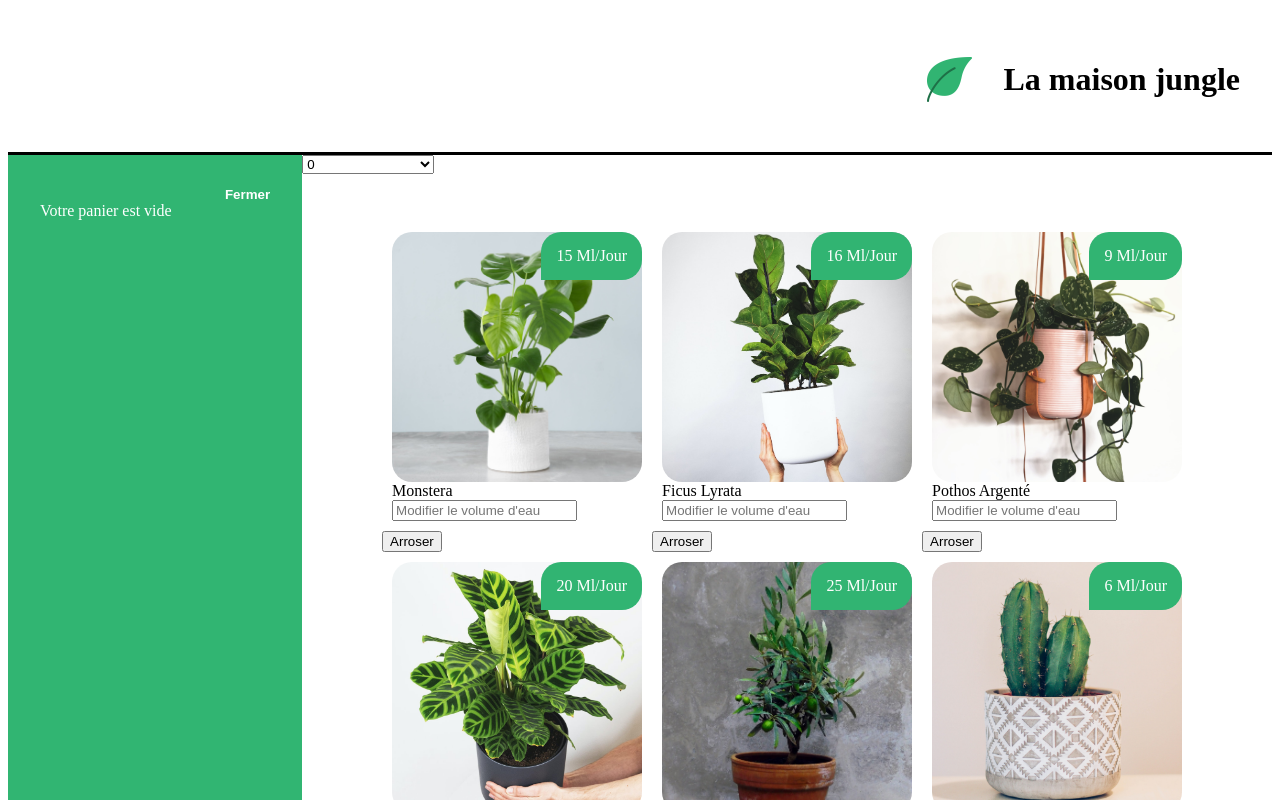
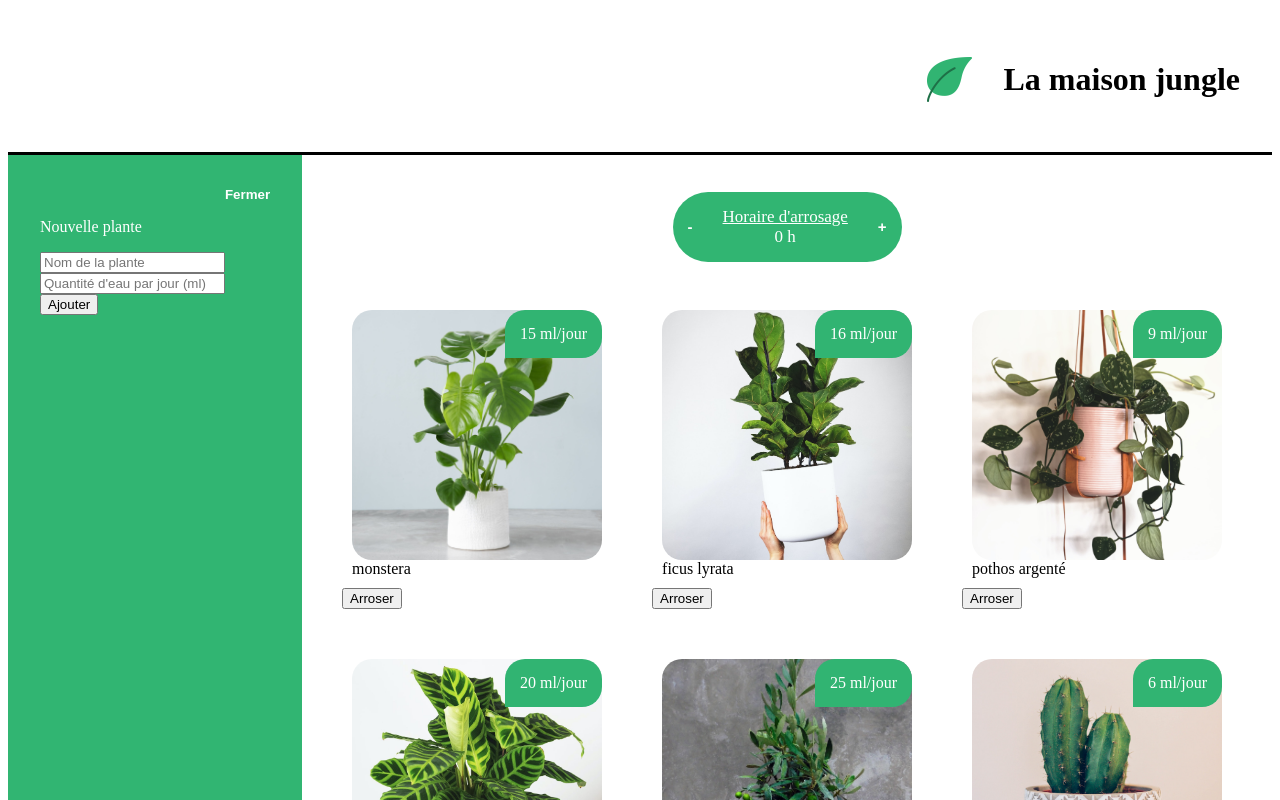
Before and after one commit to PierreQuignon/la-maison-jungle, a React (Create React App) app: page / in a window 1280 px wide. Shown: the top 800 px of the page. Built offline with nearby package versions, Linux system fonts and the light colour scheme.

Commit message:
changed many things to the shoppingList

```diff
--- a/src/components/Cart.js
+++ b/src/components/Cart.js
@@ -1,51 +1,41 @@
-import { useState, useEffect } from 'react'
-import '../styles/Cart.css'
+import { useState, useEffect } from "react";
+import "../styles/Cart.css";
 
 function Cart({ cart, updateCart }) {
-	const [isOpen, setIsOpen] = useState(true)
+  const [isOpen, setIsOpen] = useState(true);
   const total = cart.reduce(
     (acc, plantType) => acc + plantType.amount * plantType.price,
     0
-	)
+  );
   useEffect(() => {
-		document.title = `LMJ: ${total}€ d'achats`
-	}, [total])
+    document.title = `LMJ: ${total}€ d'achats`;
+  }, [total]);
 
   return isOpen ? (
-		<div className='lmj-cart'>
+    <div className="lmj-cart">
       <button
-				className='lmj-cart-toggle-button'
+        className="lmj-cart-toggle-button"
         onClick={() => setIsOpen(false)}
       >
         Fermer
       </button>
-			{cart.length > 0 ? (
       <div>
-					<h2>Panier</h2>
-					<ul>
-						{cart.map(({ name, price, amount }, index) => (
-							<div key={`${name}-${index}`}>
-								{name} {price}€ x {amount}
+        <p>Nouvelle plante</p>
+        <input placeholder="Nom de la plante"></input>
+        <input placeholder="Quantité d'eau par jour (ml)"></input>
+        <button>Ajouter</button>
       </div>
-						))}
-					</ul>
-					<h3>Total :{total}€</h3>
-					<button onClick={() => updateCart([])}>Vider le panier</button>
     </div>
   ) : (
-				<div>Votre panier est vide</div>
-			)}
-		</div>
-	) : (
-		<div className='lmj-cart-closed'>
+    <div className="lmj-cart-closed">
       <button
-				className='lmj-cart-toggle-button'
+        className="lmj-cart-toggle-button"
         onClick={() => setIsOpen(true)}
       >
-				Ouvrir le Panier
+        Ajouter une plante
       </button>
     </div>
-	)
+  );
 }
 
-export default Cart
+export default Cart;
--- a/src/components/PlantItem.js
+++ b/src/components/PlantItem.js
@@ -6,7 +6,6 @@ function PlantItem({ cover, name, price }) {
 			<span className='lmj-plant-item-price'>{price} ml/jour</span>
 			<img className='lmj-plant-item-cover' src={cover} alt={`${name} cover`} />
 			{name}
-      <input placeholder="Modifier le volume d'eau"></input>
 		</li>
 	)
 }
--- a/src/components/ShoppingList.js
+++ b/src/components/ShoppingList.js
@@ -1,39 +1,40 @@
 import { plantList } from "../datas/plantList";
 import PlantItem from "./PlantItem";
 import "../styles/ShoppingList.css";
+import { useState, useEffect } from "react";
 
-function ShoppingList({ cart, updateCart }) {
-  function addToCart(name, price) {
-    const currentPlantAdded = cart.find((plant) => plant.name === name);
-    if (currentPlantAdded) {
-      const cartFilteredCurrentPlant = cart.filter(
-        (plant) => plant.name !== name
-      );
-      updateCart([
-        ...cartFilteredCurrentPlant,
-        { name, price, amount: currentPlantAdded.amount + 1 },
-      ]);
-    } else {
-      updateCart([...cart, { name, price, amount: 1 }]);
-    }
-  }
-  const timeWatering = Array.from(Array(24).keys());
+function ShoppingList() {
+
+  const [timeWaterig, setTimeWatering] = useState(0);
+
+  useEffect(() => {
+
+  }, []);
 
   return (
     <div className="lmj-shopping-list">
-      <select
-        onChange={(e) => e.target.value}
-        className="lmj-categories-select"
-        value={timeWatering}
-      >
-        {timeWatering.map((hour) => (
-          <option key={hour} value={hour}>
-            {hour}
-          </option>
-        ))}
-        <option value="">Horaire d'arrosage</option>
-      </select>
-
+      <div className="container-time-watering">
+        <button
+          className="decrement-time-watering"
+          onClick={() => {
+            if (timeWaterig >= 1) setTimeWatering(timeWaterig - 1);
+          }}
+        >
+          -
+        </button>
+        <div className="input-time-watering">
+          <div><u>Horaire d'arrosage</u></div>
+          {timeWaterig} h
+        </div>
+        <button
+          className="increment-time-watering"
+          onClick={() => {
+            if (timeWaterig < 23) setTimeWatering(timeWaterig + 1);
+          }}
+        >
+          +
+        </button>
+      </div>
       <ul className="lmj-plant-list">
         {plantList.map(({ id, cover, name, water, light, price }) => (
           <div key={id}>
@@ -44,7 +45,7 @@ function ShoppingList({ cart, updateCart }) {
               light={light}
               price={price}
             />
-            <button onClick={() => addToCart(name, price)}>Arroser</button>
+            <button>Arroser</button>
           </div>
         ))}
       </ul>
--- a/src/styles/PlantItem.css
+++ b/src/styles/PlantItem.css
@@ -11,7 +11,6 @@
 	align-items: flex-start;
 	justify-content: center;
 	flex-direction: column;
-	text-transform: capitalize;
 	position: relative;
 }
 
--- a/src/styles/ShoppingList.css
+++ b/src/styles/ShoppingList.css
@@ -1,11 +1,53 @@
 .lmj-shopping-list {
 	width: 100%;
+  display: flex;
+  flex-direction: column;
+  align-items: center;
+}
+
+.lmj-plant-list > div {
+  margin: 20px;
 }
 
 .lmj-plant-list {
 	list-style-type: none;
-	padding: 32px;
 	display: flex;
 	flex-wrap: wrap;
 	justify-content: center;
+  padding: 2px;
 }
+
+.container-time-watering {
+  display: flex;
+  padding-top: 37px;
+}
+
+.input-time-watering {
+  padding: 15px;
+  background-color:#31b572;
+  color: #ffffff;
+  border: none;
+  font-size: 17px;
+  text-align: center;
+}
+
+.decrement-time-watering{
+  padding: 15px;
+  border-radius: 45px 0 0 45px;
+  background-color:#31b572;
+  color: #ffffff;
+  border: none;
+  font-size: 15px;
+  cursor: pointer;
+  font-weight: bolder;
+}
+.increment-time-watering{
+  padding: 15px;
+  border-radius: 0 45px 45px 0;
+  background-color:#31b572;
+  color: #ffffff;
+  border: none;
+  font-size: 15px;
+  cursor: pointer;
+  font-weight: bolder;
+}
```
Lines whose indentation alone changed are shown as unchanged.
